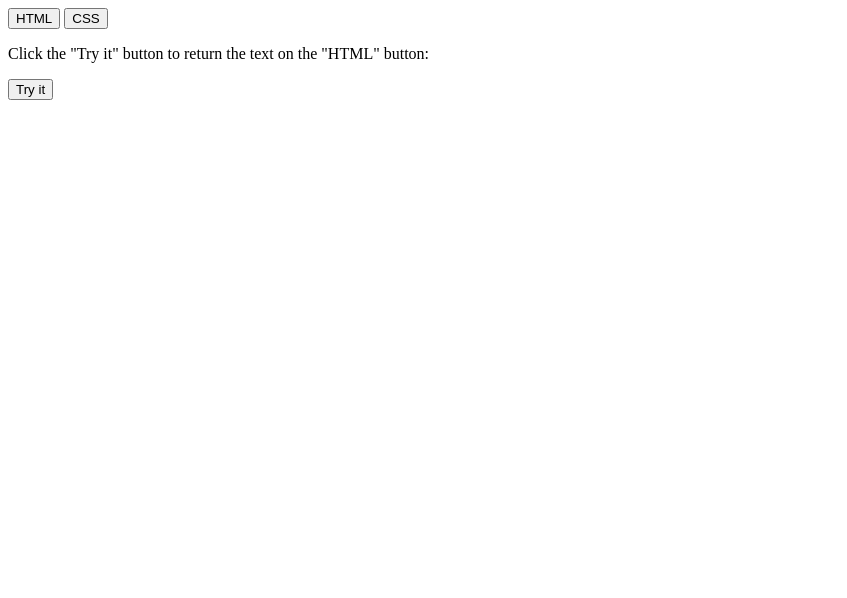
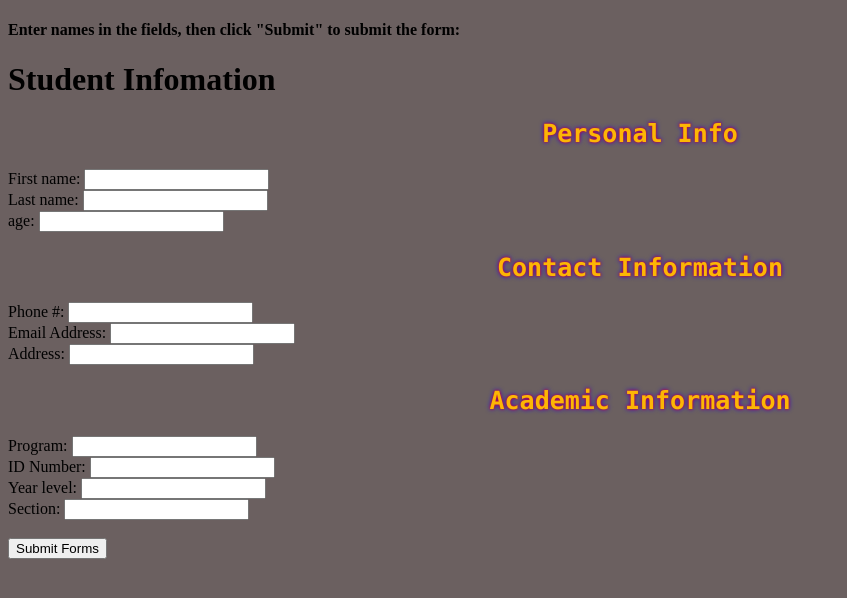
Before and after one commit to JosephDizon00/HUMCOM1IAA2, a plain HTML site: page Exercise15.html in a window 1280 px wide. Shown: the whole page, without its empty margins (0-847 px from the left). Drawn offline with Linux system fonts and the light colour scheme.

Commit message:
Update Exercise15.html

```diff
--- a/Exercise15.html
+++ b/Exercise15.html
@@ -1,24 +1,43 @@
 <!DOCTYPE html>
-<html>
-<body>
+ <html>
+    <head>
+        <title>Student Infomation</title>
+        <meta charset="utf-8">
+            <meta name="author" content= "Joseph Dizon">
+            <meta name="viewport" content="width=device-width, initial-scale=1">
+            <link rel="stylesheet"  type ="text/css" href =  "style13.css">
+        </head>
 
-<form id="frm1" action="/action_page.php">
-<button id="btn1" name="subject" type="submit" value="fav_HTML">HTML</button>
-<button id="btn2" name="subject" type="submit" value="fav_CSS">CSS</button>
-</form>
+            <body>
+                <h4>Enter names in the fields, then click "Submit" to submit the form:</h4>
+                <form id="frm1" action="/action_page.php">
+                    <h1>Student Infomation</h1>
 
-<p>Click the "Try it" button to return the text on the "HTML" button:</p>
+                    <h2>Personal Info</h2>
 
-<button onclick="myFunction()">Try it</button>
+                        First name: <input type="text" name="fname"><br>
+                        Last name: <input type="text" name="lname"><br>
+                         age: <input type="number"name="fname"><br>
 
-<p id="demo"></p>
+                    <h2>Contact Information</h2>
+                        Phone #: <input type="tel"name="fname"><br>
+                        Email Address: <input type="email" name="email"><br>
+                        Address: <input type="" name="address"><br>
 
-<script>
-function myFunction() {
-  var x = document.getElementById("btn1").innerHTML;
-  document.getElementById("demo").innerHTML = x;
-}
-</script>
+                    <h2>Academic Information</h2>
+                        Program: <input type="text" name="program"><br>
+                        ID Number: <input type="text" name="id number"><br>
+                        Year level: <input type="text" name="year level"><br>
+                        Section: <input type="text" name="section"><br><br>
 
-</body>
-</html>
+
+                <button id="btn1" name="subject" type="submit" value="thank your data will be save">Submit Forms</button>
+
+                </form>
+
+                <script src="Script15.js"></script>
+
+            </body>
+
+
+ </html>
```
